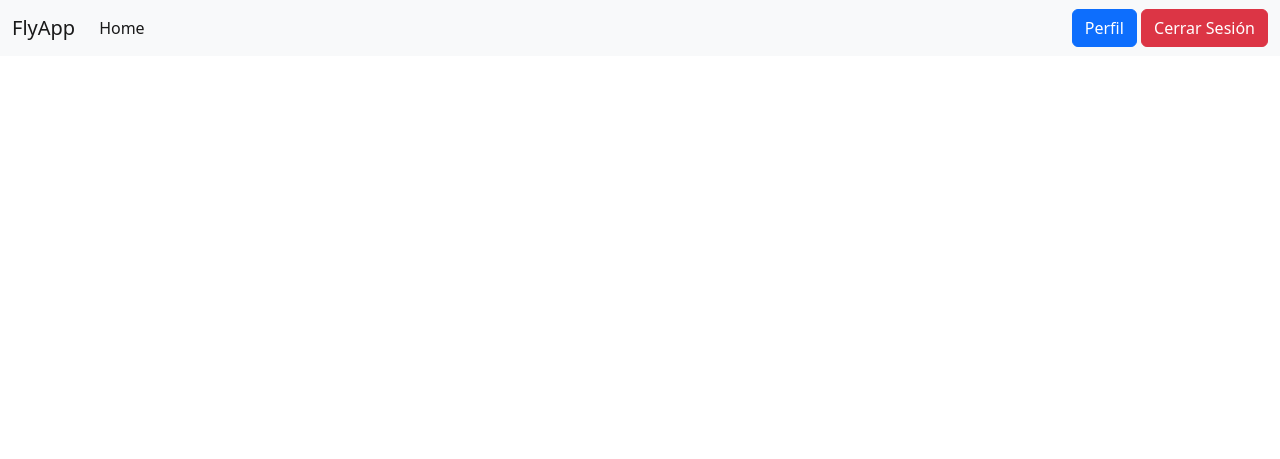
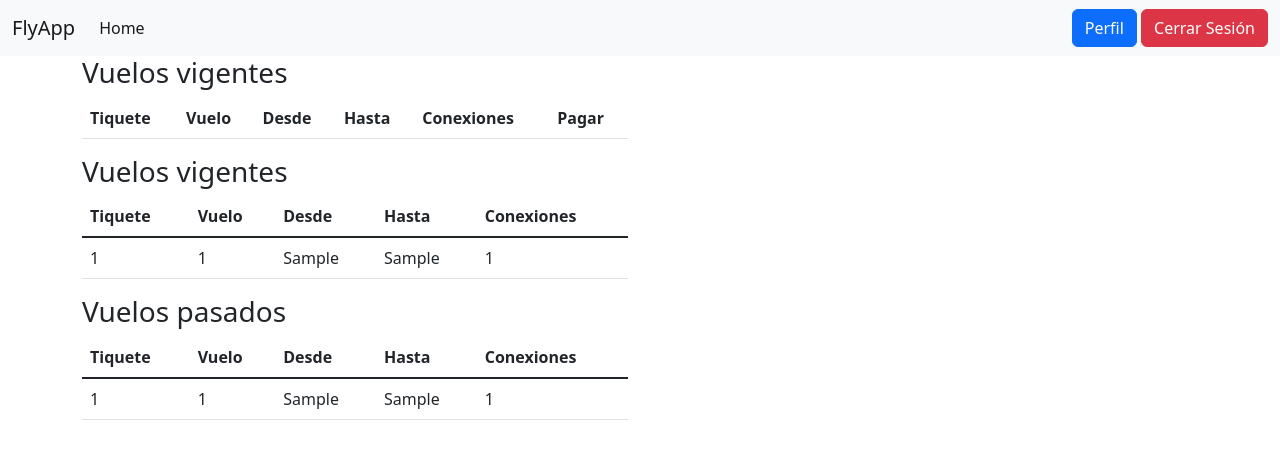
Before and after one commit to santicr/FlyApp, a Django app: page /user/ in a window 1280 px wide. Shown: the top 459 px of the page. Run offline with Django 4.2, Linux system fonts and the light colour scheme; a user stored in the database is signed in; tables that the repository leaves empty hold one stand-in row (values such as "Sample post"); lists and menus that the app fills with data are empty; some libraries are stand-ins or nearby versions.

Commit message:
Flights, tickets and profile updated

```diff
--- a/flysite/flight/models.py
+++ b/flysite/flight/models.py
@@ -18,6 +18,9 @@ class Flight(models.Model):
     number_of_connections = models.IntegerField(default=0)
     destination = models.CharField(max_length=100)
     cost = models.FloatField()
+    quantity = models.IntegerField(default=1)
 
     def __str__(self):
-        return f'Vuelo #{self.id} desde {self.source} con {self.number_of_connections} conexiones'
+        if self.number_of_connections == 0:
+            return f'Vuelo #{self.id} desde {self.source} hasta {self.destination}'
+        return f'Vuelo #{self.id} desde {self.source} con {self.number_of_connections} conexiones hasta {self.destination}'
--- a/flysite/ticket/models.py
+++ b/flysite/ticket/models.py
@@ -8,6 +8,10 @@ class Ticket(models.Model):
     lastname1 = models.CharField(max_length=30)
     lastname2 = models.CharField(max_length=30)
     cc = models.CharField(max_length=20)
-    flight = models.OneToOneField(Flight, on_delete=models.PROTECT)
+    flight = models.ForeignKey(Flight, on_delete=models.PROTECT)
     user_profile = models.ForeignKey(User, on_delete=models.PROTECT)
-    paid = models.BooleanField()
+    paid = models.BooleanField(default=False)
+    created = models.DateTimeField(auto_now_add=True)
+
+    def __str__(self):
+        return f'Ticket {self.id} para {self.flight}'
--- a/flysite/ticket/urls.py
+++ b/flysite/ticket/urls.py
@@ -1,6 +1,7 @@
-from .views import add_ticket
+from .views import add_ticket, pay_ticket
 from django.urls import path
 
 urlpatterns = [
     path('add_ticket/<int:flight_id>', add_ticket, name = 'add_ticket'),
+    path('pay_ticket/<int:ticket_id>', pay_ticket, name = 'pay_ticket'),
 ]
--- a/flysite/user_profile/templates/user_profile/profile.html
+++ b/flysite/user_profile/templates/user_profile/profile.html
@@ -5,7 +5,100 @@ Perfil
 {% endblock %}
 
 {% block body %}
-    {% for key, val in request.session.items %}
-        clave -> {{ key }} -> {{ val }} <br>
-    {% endfor %}
+<div class="container">
+    <div class="row">
+        <div class="col-6">
+            <table class="table">
+            <h3>Vuelos vigentes</h3>
+            <thead>
+                <tr>
+                    <th scope="col">Tiquete</th>
+                    <th scope="col">Vuelo</th>
+                    <th scope="col">Desde</th>
+                    <th scope="col">Hasta</th>
+                    <th scope="col">Conexiones</th>
+                    <th scope="col">Pagar</th>
+                </tr>
+            </thead>
+            {% for ticket in pending_tickets %}
+                <tbody class="table-group-divider">
+                    <tr>
+                        <td>{{ ticket.id }}</td>
+                        <td>{{ ticket.flight.id }}</td>
+                        <td>{{ ticket.flight.source }}</td>
+                        <td>{{ ticket.flight.destination }}</td>
+                        <td>{{ ticket.flight.number_of_connections }}</td>
+                        <td>
+                            <form action="{% url 'pay_ticket' ticket_id=ticket.id %}" method="POST">
+                                <button type="submit" class="btn btn-danger btn-sm">Pagar</button>
+                            </form>
+                        </td>
+                    </tr>
+                </tbody>
+            {% endfor %}
+            </table>
+        </div>
+    </div>
+</div>
+
+<div class="container">
+    <div class="row">
+        <div class="col-6">
+            {% for ticket in paid_tickets %}
+                <h3>Vuelos vigentes</h3>
+                <table class="table">
+                    <thead>
+                        <tr>
+                            <th scope="col">Tiquete</th>
+                            <th scope="col">Vuelo</th>
+                            <th scope="col">Desde</th>
+                            <th scope="col">Hasta</th>
+                            <th scope="col">Conexiones</th>
+                        </tr>
+                    </thead>
+                    <tbody class="table-group-divider">
+                        <tr>
+                            <td>{{ ticket.id }}</td>
+                            <td>{{ ticket.flight.id }}</td>
+                            <td>{{ ticket.flight.source }}</td>
+                            <td>{{ ticket.flight.destination }}</td>
+                            <td>{{ ticket.flight.number_of_connections }}</td>
+                        </tr>
+                    </tbody>
+                </table>
+            {% endfor %}
+        </div>
+    </div>
+</div>
+
+<div class="container">
+    <div class="row">
+        <div class="col-6">
+            {% for ticket in old_tickets %}
+                <h3>Vuelos pasados</h3>
+                <table class="table">
+                    <thead>
+                        <tr>
+                            <th scope="col">Tiquete</th>
+                            <th scope="col">Vuelo</th>
+                            <th scope="col">Desde</th>
+                            <th scope="col">Hasta</th>
+                            <th scope="col">Conexiones</th>
+                        </tr>
+                    </thead>
+                    <tbody class="table-group-divider">
+                        <tr>
+                            <td>{{ ticket.id }}</td>
+                            <td>{{ ticket.flight.id }}</td>
+                            <td>{{ ticket.flight.source }}</td>
+                            <td>{{ ticket.flight.destination }}</td>
+                            <td>{{ ticket.flight.number_of_connections }}</td>
+                        </tr>
+                    </tbody>
+                </table>
+            {% endfor %}
+        </div>
+    </div>
+</div>
+
 {% endblock %}
--- a/flysite/user_profile/templates/user_profile/register.html
+++ b/flysite/user_profile/templates/user_profile/register.html
@@ -10,8 +10,11 @@ Registro
         <div class="col-6">
             <form action="{% url 'register' %}" method="POST">
                 {% csrf_token %}
+                <center>
+                    <h3>Registro</h3>
+                </center>
                 <div class="mb-3">
-                    <label for="exampleInputEmail1" class="form-label">Nombre de usuario</label>
+                    <label for="exampleInputEmail1" class="form-label"><strong>Nombre de usuario</strong></label>
                     {{ form.username }}
                     <div id="emailHelp" class="form-text">Nunca compartiremos tu usuario con alguien más</div>
                 </div>
--- a/flysite/user_profile/views.py
+++ b/flysite/user_profile/views.py
@@ -2,6 +2,8 @@ from django.shortcuts import render, redirect
 from .forms import NewUserCreationForm, NewAuthenticationForm
 from django.contrib.auth import login, logout, authenticate
 from django.contrib import messages as m
+from ticket.models import Ticket
+from datetime import datetime, date
 
 # Create your views here.
 def login_req(req):
@@ -51,4 +53,12 @@ def register(req):
     return redirect('index')
 
 def profile(req):
-    return render(req, 'user_profile/profile.html')
+    time_now = datetime.now()
+    time_compare = date(int(time_now.year), int(time_now.month), int(time_now.day))
+    old_tickets = Ticket.objects.filter(user_profile = req.user).filter(created__lte = time_compare)
+    pending_tickets = Ticket.objects.filter(user_profile = req.user).filter(paid = False)
+    print(pending_tickets)
+    paid_tickets = Ticket.objects.filter(user_profile = req.user).filter(paid = True)
+    return render(req, 'user_profile/profile.html',{
+        'pending_tickets': pending_tickets, 'paid_tickets': paid_tickets, 'old_tickets': old_tickets
+    })
```
Also changed, not shown: flysite/main/views.py (+16 -0 lines), flysite/ticket/forms.py (added, +15 -0 lines), flysite/ticket/templates/ticket/ticket.html (+33 -0 lines), flysite/ticket/views.py (+26 -2 lines), flysite/user_profile/templates/user_profile/login.html (+5 -2 lines), flysite/flight/migrations/0009_flight_quantity.py (added), flysite/ticket/migrations/0003_ticket_created_alter_ticket_paid.py (added), flysite/ticket/migrations/0004_alter_ticket_flight.py (added).
